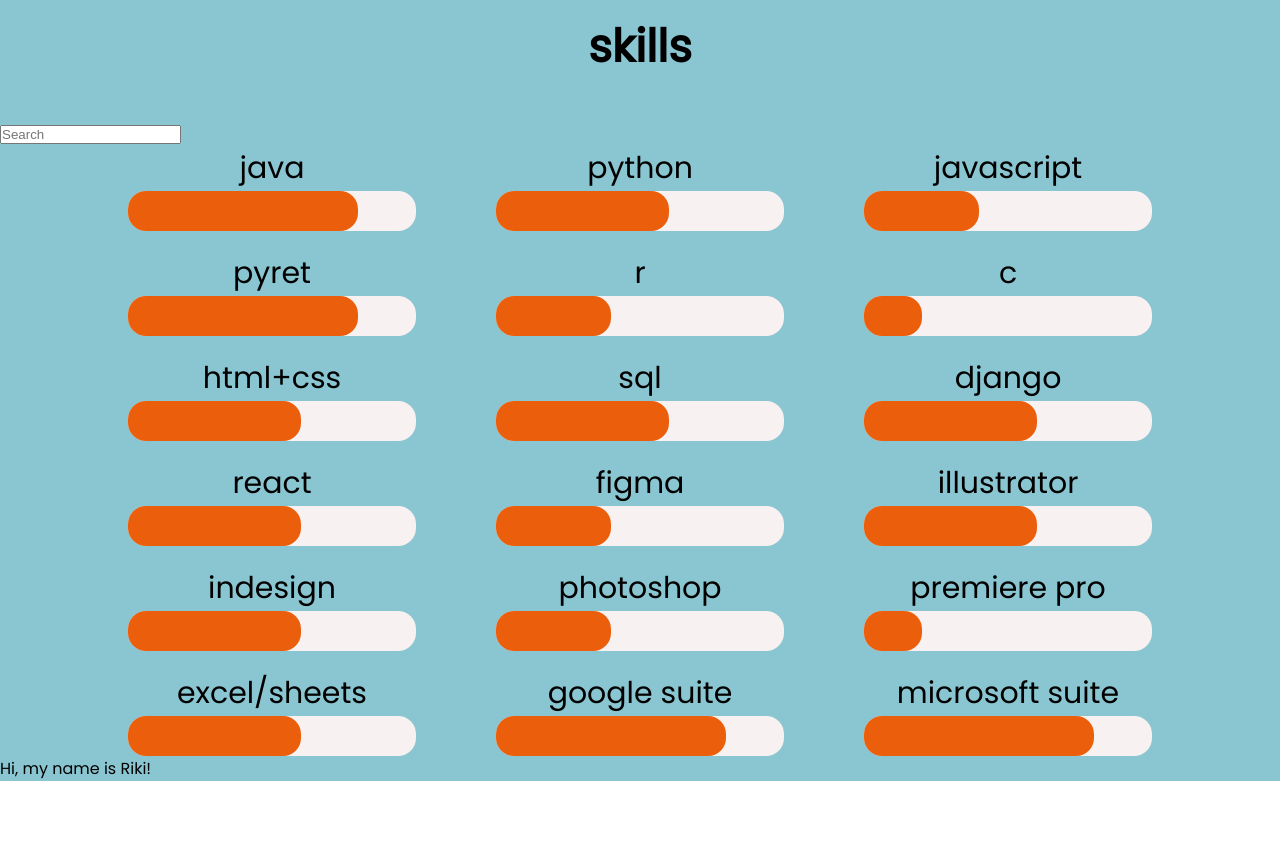
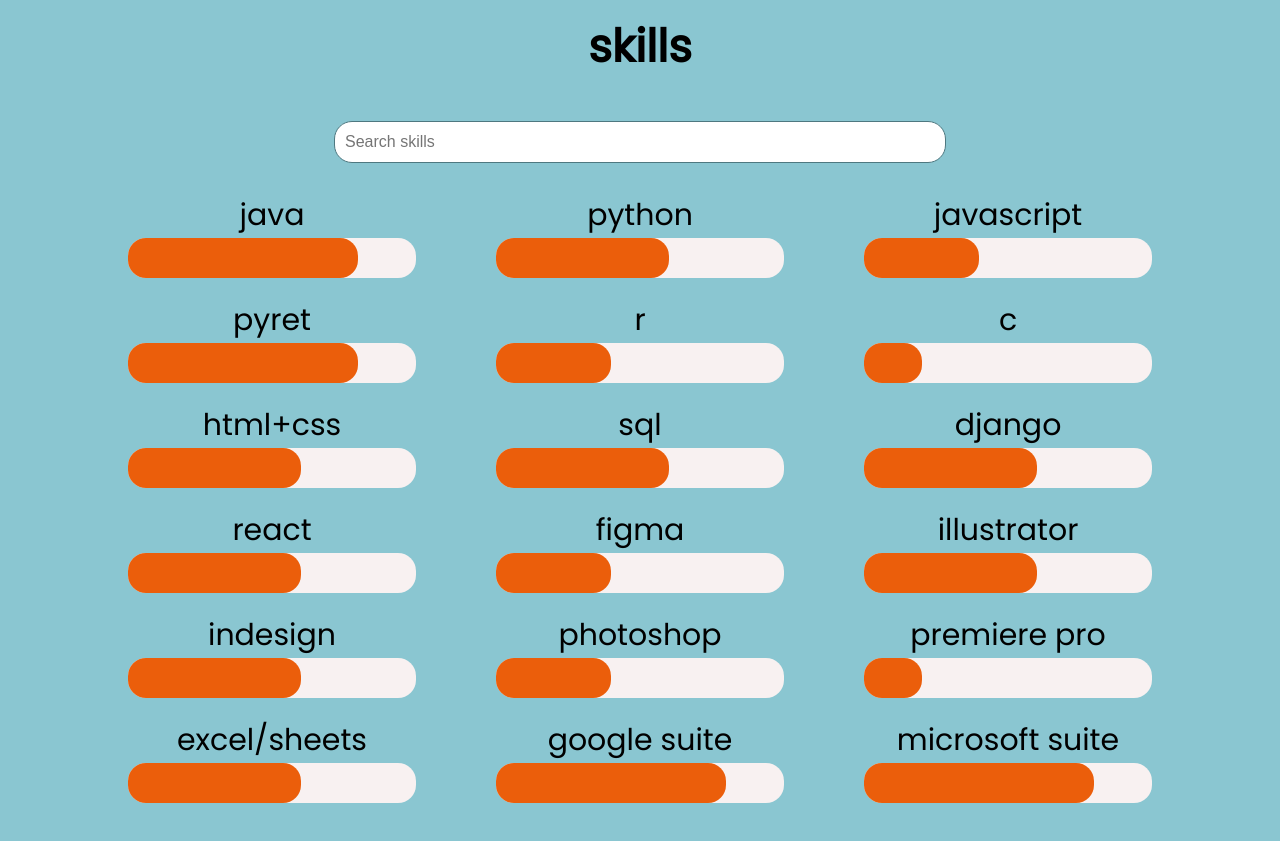
Before and after one commit to r-fameli/my-site, a React (Create React App) app: page / in a window 1280 px wide. Shown: the part 2960-3801 px from the top of the page. Before the commit the page ends 3741 px from the top, so only its background shows below. Built offline with nearby package versions, Linux system fonts and the light colour scheme.

Commit message:
Add searchbar to skills section

```diff
--- a/src/components/homePageSections/Skills.js
+++ b/src/components/homePageSections/Skills.js
@@ -1,45 +1,21 @@
 import React, { Component } from 'react';
 import '../../css/Skills.css'
 import SectionHeading from '../heading/SectionHeading';
+import SearchableSkillsGrid from '../searchableSkillsGrid/SearchableSkillsGrid';
 import SearchBar from '../searchBar/SearchBar';
 import SkillBar from '../skillBar/SkillBar';
 
 class SkillsSection extends Component {
+
     // TODO add tags
     render() {
-        const skillProficiencies = [
-            {name: "java", level: "80%"},
-            {name: "python", level: "60%"},
-            {name: "javascript", level: "40%"},
-            {name: "pyret", level: "80%"},
-            {name: "r", level: "40%"},
-            {name: "c", level: "20%"},
-            {name: "html+css", level: "60%"},
-            {name: "sql", level: "60%"},
-            {name: "django", level: "60%"},
-            {name: "react", level: "60%"},
-            {name: "figma", level: "40%"},
-            {name: "illustrator", level: "60%"},
-            {name: "indesign", level: "60%"},
-            {name: "photoshop", level: "40%"},
-            {name: "premiere pro", level: "20%"},
-            {name: "excel/sheets", level: "60%"},
-            {name: "google suite", level: "80%"},
-            {name: "microsoft suite", level: "80%"},
-        ]
         return (
             <div className={"Skills section"}>
                 <SectionHeading text="skills" />
-                <SearchBar />
-                <div className="Skills-bars-grid">
-                    {skillProficiencies.map(proficiency =>
-                        <SkillBar name={proficiency.name} level={proficiency.level}/>
-                        )}
-                </div>
-                <text>Hi, my name is Riki!</text>
+                <SearchableSkillsGrid />
+                {/* <SearchBar /> */}
             </div>
         )
-
     }
 }
 export default SkillsSection;
--- /dev/null
+++ b/src/components/searchableSkillsGrid/SearchableSkillsGrid.js
@@ -0,0 +1,81 @@
+import React, { Component } from 'react';
+import '../../css/SearchableSkillsGrid.css'
+import SearchBar from '../searchBar/SearchBar';
+import SkillBar from '../skillBar/SkillBar';
+
+class SearchableSkillsGrid extends Component {
+    constructor(props) {
+        super(props);
+        this.state = {
+            allSkills: [
+                { name: "java", level: "80%" },
+                { name: "python", level: "60%" },
+                { name: "javascript", level: "40%" },
+                { name: "pyret", level: "80%" },
+                { name: "r", level: "40%" },
+                { name: "c", level: "20%" },
+                { name: "html+css", level: "60%" },
+                { name: "sql", level: "60%" },
+                { name: "django", level: "60%" },
+                { name: "react", level: "60%" },
+                { name: "figma", level: "40%" },
+                { name: "illustrator", level: "60%" },
+                { name: "indesign", level: "60%" },
+                { name: "photoshop", level: "40%" },
+                { name: "premiere pro", level: "20%" },
+                { name: "excel/sheets", level: "60%" },
+                { name: "google suite", level: "80%" },
+                { name: "microsoft suite", level: "80%" },
+            ],
+            filteredSkills: [],
+            tags: ["web dev", "software", "design", "language"]
+        };
+        this.handleChange = this.handleChange.bind(this)
+    }
+
+    componentDidMount() {
+        this.setState({
+            filteredSkills: this.state.allSkills,
+        })
+    }
+
+    handleChange(e) {
+        let currentList = [];
+        let newList = [];
+
+        if (e.target.value !== "") {
+            currentList = this.state.allSkills;
+            newList = currentList.filter(skill => {
+                const lowercaseName = skill.name.toLowerCase();
+                const searchTerm = e.target.value.toLowerCase();
+                return lowercaseName.includes(searchTerm)
+            });
+        } else {
+            newList = this.state.allSkills
+        }
+
+        this.setState({
+            filteredSkills: newList,
+        })
+    }
+
+    // TODO add tags
+    render() {
+        return (
+            <div className={"SearchableSkillsGrid"}>
+                <input
+                    type="text"
+                    placeholder="Search skills"
+                    onChange={this.handleChange}
+                    className="SearchableSkillsGrid-search-bar"
+                />
+                <div className="SearchableSkillsGrid-bars-grid">
+                    {this.state.filteredSkills.map(skill =>
+                        <SkillBar name={skill.name} level={skill.level} />
+                    )}
+                </div>
+            </div>
+        )
+    }
+}
+export default SearchableSkillsGrid;
--- /dev/null
+++ b/src/css/SearchableSkillsGrid.css
@@ -0,0 +1,28 @@
+.SearchableSkillsGrid {
+    min-height:110vh;
+    text-align: center;
+}
+
+.SearchableSkillsGrid-search-bar {
+    height: 40px;
+    font-size:100%;
+    border-radius: 18px;
+    width: 600px;
+    border-style:solid;
+    border: 1px solid #4E7880;
+    padding-left: 10px;
+    margin-bottom: 30px;
+}
+
+.SearchableSkillsGrid-bars-grid {
+    margin-left: 10%;
+    margin-right: 10%;
+    display: grid;
+    grid-template-columns: 1fr 1fr 1fr;
+    column-gap: 80px;
+    row-gap: 20px;
+    /* align-items: center; */
+    position:relative;
+    align-content:space-around;
+    justify-content: space-around;
+}
```
